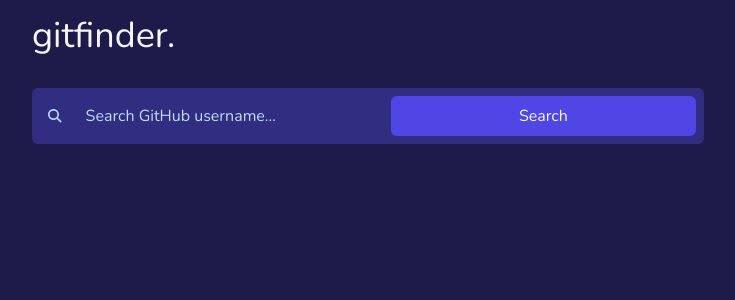
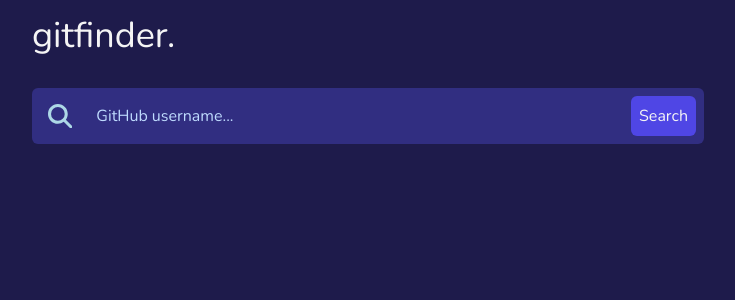
Before and after one commit to Kazte/gitfinder, a Next.js app: page / in a window 1280 px wide. Shown: the top 300 px of the page, without its empty margins (272-1007 px from the left). Built offline with nearby package versions, Linux system fonts and the light colour scheme.

Commit message:
button width

```diff
--- a/src/components/SearchInput.tsx
+++ b/src/components/SearchInput.tsx
@@ -22,9 +22,9 @@
       <input
         type='text'
         className='h-full w-full p-2 bg-transparent placeholder:text-blue-200 focus:outline-none text-base'
-        placeholder='Search GitHub username...'
+        placeholder='GitHub username...'
       ></input>
-      <Button type='submit' className='w-[100px]'>
+      <Button type='submit' className=''>
         Search
       </Button>
       {/* <button type='submit' className='bg-indigo-600 p-2 rounded-md'>
--- a/src/components/ui/Button.tsx
+++ b/src/components/ui/Button.tsx
@@ -16,7 +16,7 @@
     <button
       onClick={onClick}
       disabled={disabled}
-      className={`bg-indigo-600 p-2 rounded-md w-full text-center hover:opacity-90 disabled:cursor-not-allowed disabled:opacity-70 ${className}`}
+      className={`bg-indigo-600 p-2 rounded-md w-fit text-center hover:opacity-90 disabled:cursor-not-allowed disabled:opacity-70 ${className}`}
       type={type}
     >
       {children}
```
